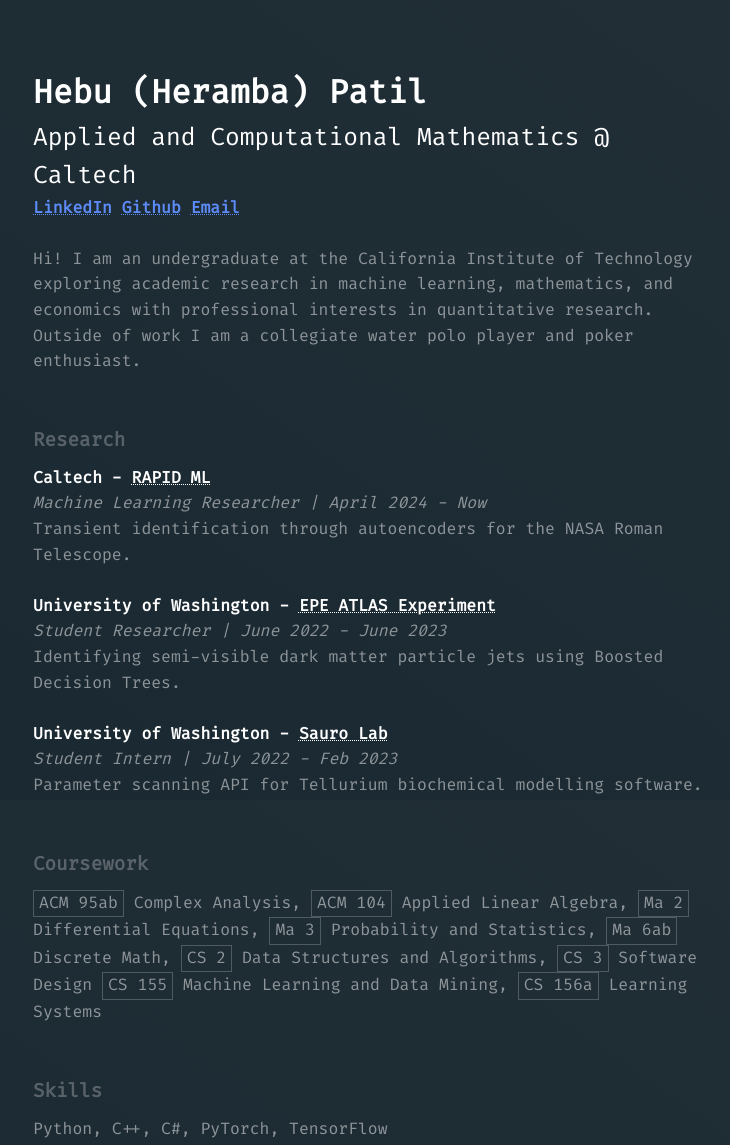
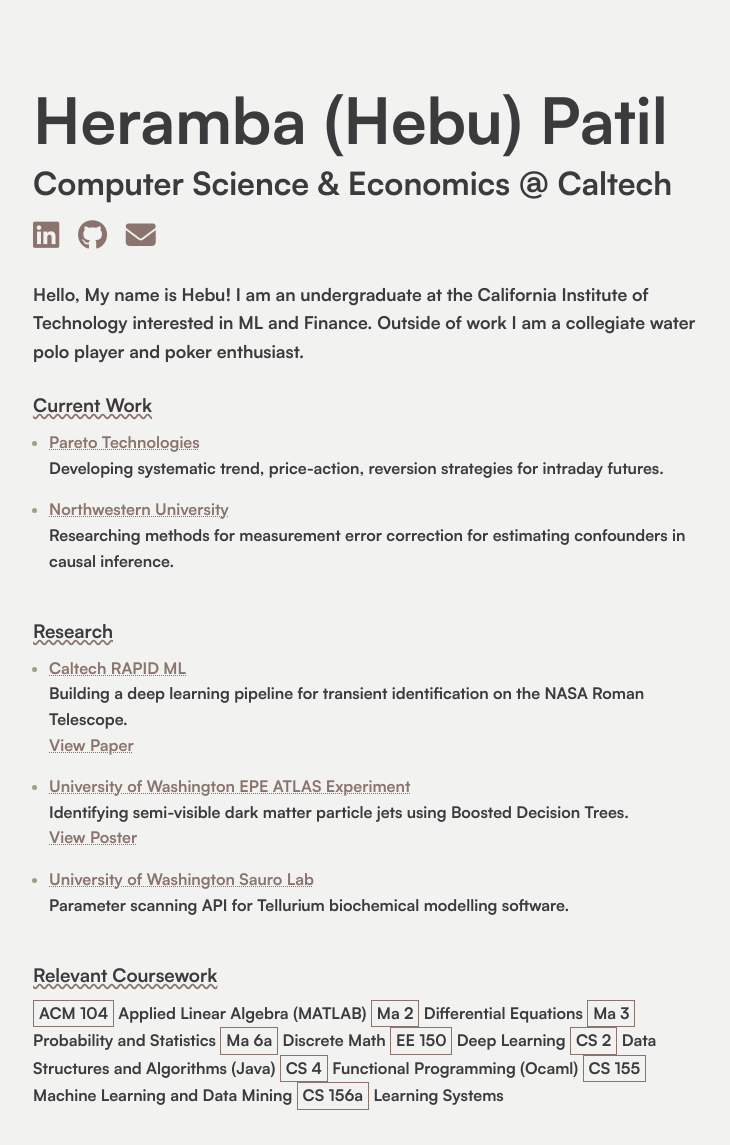
Before and after one commit to HebuPatil/me, a website: page index.html in a window 1280 px wide. Shown: the top 1145 px of the page, without its empty margins (269-999 px from the left). Drawn offline with Linux system fonts and the light colour scheme.

Commit message:
changed colors, font, added experiences

```diff
--- a/index.html
+++ b/index.html
@@ -6,6 +6,7 @@
     <meta name="description" content="Hebu's Personal Website">
     <title>Hebu Patil</title>
     <link rel="stylesheet" href="styles.css">
+    <link rel="stylesheet" href="https://cdnjs.cloudflare.com/ajax/libs/font-awesome/6.4.0/css/all.min.css">
     <style>
         /* Add this style to make elements float and move with mouse */
         .float {
@@ -13,84 +14,86 @@
         }
     </style>
 </head>
+
+
+
 <body>
     <div class="container">
-        <h1 class="float">Hebu (Heramba) Patil</h1>
-        <h2 class="float">Applied and Computational Mathematics @ Caltech</h2>
+        <h1 class="float">Heramba (Hebu) Patil</h1>
+        <h2 class="float">Computer Science & Economics @ Caltech
         <strong>
-            <div  class="float">
-                <a class="other" href="https://www.linkedin.com/in/hebupatil/" target="_blank" class="float">LinkedIn</a>
-                <a class="other" href="https://github.com/HebuPatil" target="_blank" class="float">Github</a>
-                <a class="other" href="mailto: hebupatil@gmail.com" class="float">Email</a>
-                <!--<a class="other" href="/me/hpatil_resume.pdf" class="float">Resume</a>-->
+            <div class=" social-icons">
+                <a href="https://www.linkedin.com/in/hebupatil/" target="_blank" class="float"><i class="fab fa-linkedin"></i></a>
+                <a href="https://github.com/HebuPatil" target="_blank" class="float"><i class="fab fa-github"></i></a>
+                <a href="mailto: hebupatil@gmail.com" class="float"><i class="fas fa-envelope"></i></a>
+                <!--<a href="/me/hpatil_resume.pdf" class="float"><i class="fas fa-file-alt"></i></a>-->
             </div>
         </strong>
-        <br>
-
+        </h2>
         <div class="float">
         <section id="about">
-            <p>
-            Hi! I am an undergraduate at the California Institute of Technology exploring academic research in machine learning, mathematics, and economics with professional interests in quantitative research. Outside of work I am a collegiate water polo player and poker enthusiast.
-            </p>
+            Hello, My name is Hebu! I am an undergraduate at the California Institute of Technology interested in ML and Finance. Outside of work I am a collegiate water polo player and poker enthusiast.
 
         <br>
         </section>
         </div>
 
+        <section id="experience">
+            <br>
+            <h3 class="float">Current Work</h3>
+            <ul class="colored-bullets float">
+                <li>
+                    <h4><a href="https://www.paretotechnologies.com/" target="_blank">Pareto Technologies</a></h4>
+                      <p>Developing systematic trend, price-action, reversion strategies for intraday futures.</i></p>
+                </li>
+                <li>
+                    <h4><a href="https://www.mccormick.northwestern.edu/" target="_blank">Northwestern University</a></h4>
+                      <p>Researching methods for measurement error correction for estimating confounders in causal inference.</i></p>
+                </li>
+              </ul>
+
+        </section>
 
         <section id="experience">
             <br>
             <h3 class="float">Research</h3>
-
-            <!-- Caltech: RAPID ML -->
-            <div class="float">
-              <h4>Caltech - <a href="https://www.ipac.caltech.edu/project/rapid" target="_blank">RAPID ML</a></h4>
-              <p><em>Machine Learning Researcher | April 2024 - Now</p></em>
-              <p>Transient identification through autoencoders for the NASA Roman Telescope.</p>
-            </div>
-            <br>
-
-            <!-- University of Washington: EPE ATLAS Experiment -->
-            <div class="float">
-              <h4>University of Washington - <a href="https://phys.washington.edu/events/series/elementary-particle-experiment-epe" target="_blank"> EPE ATLAS Experiment</a></h4>
-              <p><em>Student Researcher | June 2022 - June 2023</p></em>
-              <p>Identifying semi-visible dark matter particle jets using Boosted Decision Trees.</p>
-            </div>
-            <br>
-
-            <!-- University of Washington: Sauro Lab -->
-            <div class="float">
-              <h4>University of Washington - <a href="https://sites.google.com/uw.edu/systems-biology-lab/home?authuser=1" target="_blank">Sauro Lab</a></h4>
-              <p><em>Student Intern | July 2022 - Feb 2023</p></em>
-              <p>Parameter scanning API for Tellurium biochemical modelling software.</p>
-            </div>
+            <ul class="colored-bullets float">
+                <li>
+                  <h4><a href="https://www.ipac.caltech.edu/project/rapid" target="_blank">Caltech RAPID ML</a></h4>
+                    <p>Building a deep learning pipeline for transient identification on the NASA Roman Telescope.</i></p>
+                    <a target = "_blank" href="files/SURF Final Report.pdf">View Paper</a>
+                </li>
+                <li>
+                  <h4><a href="https://phys.washington.edu/events/series/elementary-particle-experiment-epe" target="_blank">University of Washington EPE ATLAS Experiment</a></h4>
+                  <p>Identifying semi-visible dark matter particle jets using Boosted Decision Trees. </p>
+                    <a target="_blank" href="https://github.com/HebuPatil/epe-svj/blob/main/EPE%20SVJ%20Poster%20Hebu.pdf">View Poster</a>
+                </li>
+                <li>
+                  <h4><a href="https://sites.google.com/uw.edu/systems-biology-lab/home?authuser=1" target="_blank">University of Washington Sauro Lab</a></h4>
+                  <p>Parameter scanning API for Tellurium biochemical modelling software.</p>
+                </li>
+              </ul>
 
         </section>
-        <br>
 
         <section class="float" id="coursework">
             <br>
-            <h3>Coursework</h3>
+            <h3>Relevant Coursework</h3>
             <p>
+                <span class="underline">ACM 104</span> Applied Linear Algebra (MATLAB)
+                <span class="underline">Ma 2</span> Differential Equations
+                <span class="underline">Ma 3</span> Probability and Statistics
+                <span class="underline">Ma 6a</span> Discrete Math
+                <span class="underline">EE 150</span> Deep Learning
+                <span class="underline">CS 2</span> Data Structures and Algorithms (Java)
+                <span class="underline">CS 4</span> Functional Programming (Ocaml)
+                <span class="underline">CS 155</span> Machine Learning and Data Mining
+                <span class="underline">CS 156a</span> Learning Systems
 
-                <span class="underline">ACM 95ab</span> Complex Analysis,
-                <span class="underline">ACM 104</span> Applied Linear Algebra,
-                <span class="underline">Ma 2</span> Differential Equations,
-                <span class="underline">Ma 3</span> Probability and Statistics,
-                <span class="underline">Ma 6ab</span> Discrete Math,
-                <span class="underline">CS 2</span> Data Structures and Algorithms,
-                <span class="underline">CS 3</span> Software Design
-                <span class="underline">CS 155</span> Machine Learning and Data Mining,
-                <span class="underline">CS 156a</span> Learning Systems
             </p>
         </section>
 
         <br>
-        <section class="float" id="skills">
-            <br>
-            <h3 >Skills</h3>
-            <p>Python, C++, C#, PyTorch, TensorFlow</p>
-        </section>
         <br>
         <br>
         <footer class="float">
--- /dev/null
+++ b/package.json
@@ -0,0 +1,5 @@
+{
+  "dependencies": {
+    "react-icons": "^5.4.0"
+  }
+}
--- a/styles.css
+++ b/styles.css
@@ -5,14 +5,39 @@
 }
 
 @font-face {
-    font-family: 'Fira Code';
-    src: url(FiraCode-Regular.ttf);
+    font-family: 'Satoshi';
+    src: url(Satoshi-Bold.ttf);
+}
+.social-icons a {
+    font-size: 30px;
+    margin: 10px;
+    margin-left: 0%;
+    margin-top: -100%;
+    color: #8B746D;
+
+}
+.social-icons a:hover {
+    transform: rotate(15deg);
+    color: #A39D86;
+}
+
+.colored-bullets {
+    list-style-type: disc;
+    padding-left: 1rem;
+
+}
+
+.colored-bullets li {
+    margin-bottom: 1rem; /* Adjust as needed */
+  }
+
+.colored-bullets li::marker {
+    color: #A39D86; /* Only colors the bullet */
 }
 
 body {
-    font-family: 'Fira Code', sans-serif, monospace, serif;
-    background-color: hsl(0, 0%, 10%);
-    color: #ffffff7f;
+    font-family: 'Satoshi', sans-serif, monospace, serif;
+    color: #3C3A3C;
     line-height: 1.6;
      /* Increase this value for more padding */
     /*padding-right: 20%;*/
@@ -20,31 +45,42 @@
     padding-right: 17%;
 }
 
+h1, h2, h3, h4 {
+    color: #3C3A3C;
+    margin-bottom: 20px;
+}
+
 h1 {
-    color: #ffffff;
-    font-size: 1.1 rem;
+    font-size: 4rem;
     padding-top: 10%;
+    transition: transform 0.3s ease;
+
+}
+
+h1:hover {
+    transform: scale(1.5);
 }
 
 h2 {
-    color: #ffffff;
-    font-size: 0.9 rem;
+    font-size: 2rem;
     /*unbold the h2*/
     font-weight: normal;
+    margin-top: -2rem;
 }
 
 h3 {
-    color: #e0e0e04f;
     font-size: 0.7 rem;
     margin-bottom: 10px;
+    text-decoration-line: underline;
+    text-decoration-style: wavy;
+    text-decoration-color: #8B746D;
+
 }
 
 h4 {
-    /*italicize the h4*/
-    color: #ffffff;
-    font-size: 0.6 rem;
+
     font-weight: bold;
-
+    margin-bottom: 0px;
 }
 
 .container {
@@ -60,6 +96,12 @@
     margin-bottom: 10px;
 }
 
+#about {
+    /* Your styles here */
+    font-size: 1.1rem;
+  }
+
+
 
 
 footer {
@@ -68,13 +110,14 @@
 }
 
 a {
-    color: #ffffff;
+    color: #8B746D;
     text-decoration: underline dotted 1px;
 }
 
 a:hover {
-    color: #ffffff;
+    color: #A39D86;
 }
+
 
 
 html, body {
@@ -83,7 +126,7 @@
 }
 
 body {
-    background: linear-gradient(35deg, rgb(25, 40, 49), rgb(34, 47, 55)); /* Your gradient */
+    background: #F2F2F0;/* Your gradient */
     background-size: cover; /* Ensure the gradient covers the entire background */
     background-attachment: fixed; /* Fixes the background so it doesn’t scroll */
     background-repeat: no-repeat; /* Prevents repeating the background */
@@ -93,18 +136,9 @@
 }
 
 
-
-h1 {
-    transition: transform 0.3s ease;
-}
-
-h1:hover {
-    transform: scale(1.5);
-}
-
 .underline {
     display: inline-block;
     padding: 0px 5px; /* Adjust padding to create space between text and border */
-    border: 1px solid #ffffff37; /* Adjust border thickness and color */
+    border: 1px solid #8B746D; /* Adjust border thickness and color */
 
 }
```
Also changed, not shown: Lora-VariableFont_wght.ttf (added), Satoshi-Bold.ttf (added), 2 other files.
